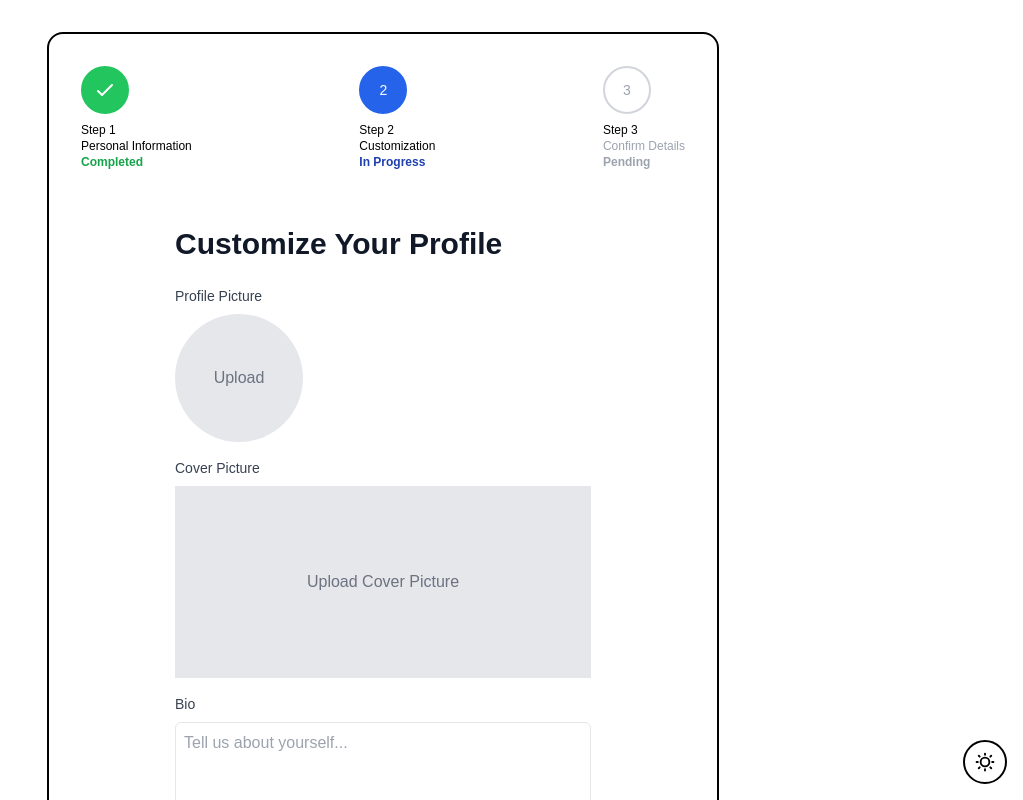
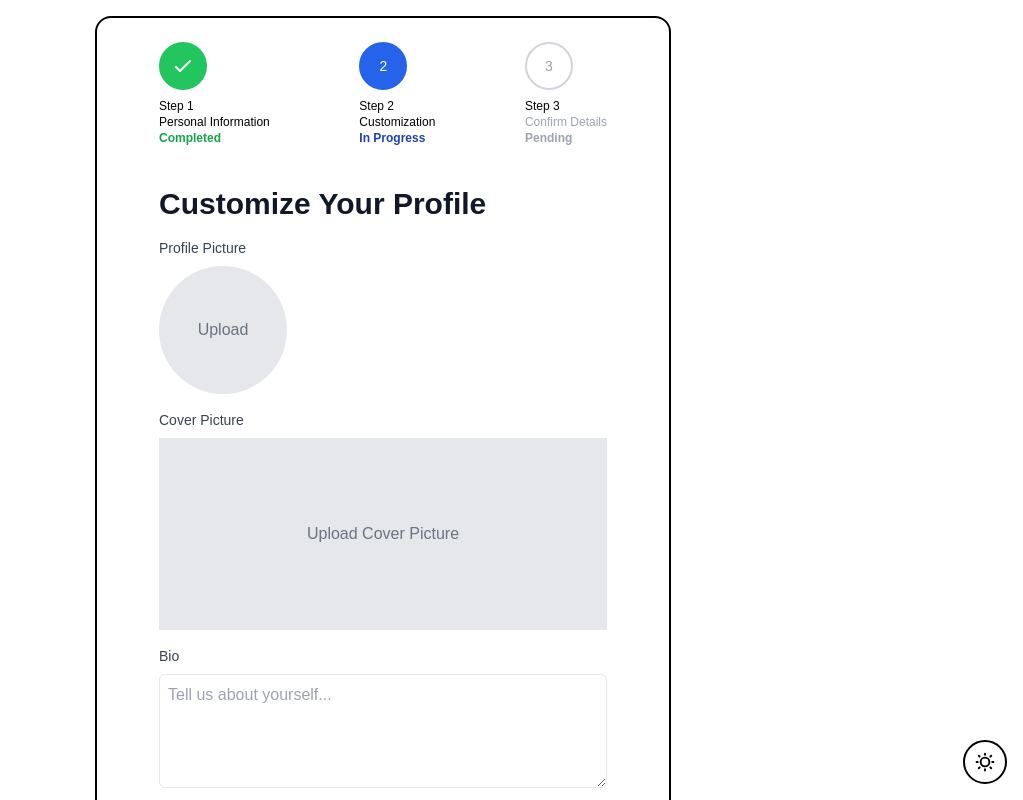
Before and after one commit to jmmarcuis/Hey---A-Social-Media-App-written-with-NextJS, a Next.js app in the folder chatapp/: page /completeProfile/customization in a window 1280 px wide. Shown: the top 800 px of the page, without its empty margins (257-1280 px from the left). Built offline with nearby package versions, Linux system fonts and the light colour scheme.

Commit message:
updated completion profile

```diff
--- a/chatapp/src/app/(auth)/completeProfile/customization/page.tsx
+++ b/chatapp/src/app/(auth)/completeProfile/customization/page.tsx
@@ -1,7 +1,7 @@
 "use client";
 import { useContext, useState } from 'react';
 import { useRouter } from 'next/navigation';
-import { ProfileContext } from '@/app/contexts/completeProfileContext';// Adjust import path as needed
+import { ProfileContext } from '@/app/contexts/CompleteProfileContext';// Adjust import path as needed
 
 export default function CustomizeProfilePage() {
     const router = useRouter();
@@ -86,7 +86,7 @@ export default function CustomizeProfilePage() {
             }
 
             // Navigate to next page
-            router.push('/completeProfile/confirmProfile');
+            router.push('/completeprofile/confirmProfile');
         } catch (error) {
             // Handle upload errors
             console.error('Profile picture upload failed', error);
@@ -96,11 +96,11 @@ export default function CustomizeProfilePage() {
 
     // Go back function
     const goBack = () => {
-        router.push('/completeProfile/personalinfo');
+        router.push('/completeprofile/personalinfo');
     };
 
     return (
-        <div className="max-w-md mx-auto p-4 space-y-6">
+        <div className="max-w-md mx-auto mt-4 ">
             <h1 className="text-2xl md:text-3xl font-bold text-gray-900 dark:text-white mb-4">
                 Customize Your Profile
             </h1>
--- a/chatapp/src/app/(auth)/completeProfile/page.tsx
+++ b/chatapp/src/app/(auth)/completeProfile/page.tsx
@@ -1,6 +1,7 @@
 "use client";
 
 import ThemeToggle from '@/app/components/icons/ThemeToggle';
+// ! Remove this if only we are done with finishing the complete profile function!
 // import withAuth from '@/app/utils/hoc';
 
 function CompleteProfile() {
@@ -8,7 +9,6 @@ function CompleteProfile() {
     return (
         <div className="h-screen flex items-center flex-col justify-center bg-white dark:bg-black">
             <h1 className='my-3 text-black dark:text-white'>Hello if you are here that means that you have logged in successfully</h1>
-
             <ThemeToggle />
         </div>
     );
--- a/chatapp/src/app/(auth)/completeProfile/personalinfo/page.tsx
+++ b/chatapp/src/app/(auth)/completeProfile/personalinfo/page.tsx
@@ -2,7 +2,7 @@
 import { useContext, useEffect } from 'react';
 import { useRouter } from 'next/navigation';
 import { useForm } from 'react-hook-form';
-import { ProfileContext } from '../../../contexts/completeProfileContext';
+import { ProfileContext } from '../../../contexts/CompleteProfileContext';
 import { ProfilePayload } from '../../../validators/profileValidation';
 
 export default function PersonalInfoPage() {
@@ -22,7 +22,7 @@ export default function PersonalInfoPage() {
 
     const onSubmit = (data: ProfilePayload) => {
         profileContext?.updateProfileData(data);
-        router.push('/completeProfile/customization');
+        router.push('/completeprofile/customization');
     };
 
     useEffect(() => {
@@ -33,7 +33,7 @@ export default function PersonalInfoPage() {
 
 
     return (
-        <div className="max-w-md mx-auto -mt-4 ">
+        <div className="max-w-md mx-auto  ">
             <h1 className="text-2xl md:text-3xl font-bold text-gray-900 dark:text-white mb-2">
                 Tell us more about yourself
             </h1>
@@ -50,9 +50,10 @@ export default function PersonalInfoPage() {
                             placeholder="Enter your first name"
                             {...register('firstName', { required: true, minLength: 3, maxLength: 30 })}
                             className={`w-full px-4 py-3 rounded-lg border ${errors.firstName ? 'border-red-500' : 'border-gray-300'} dark:border-gray-600
-                                focus:ring-2 focus:ring-black focus:border-transparent dark:bg-gray-700
-                               text-gray-600 dark:text-white placeholder-gray-400 dark:placeholder-gray-400 `}
+        focus:ring-2 focus:ring-black focus:outline-none focus:border-transparent dark:bg-gray-700
+        text-gray-600 dark:text-white placeholder-gray-400 dark:placeholder-gray-400`}
                         />
+
                         {errors.firstName && <span className="text-red-500">First name is required</span>}
                     </div>
                     <div>
@@ -65,7 +66,7 @@ export default function PersonalInfoPage() {
                             placeholder="Enter your last name"
                             {...register('lastName', { required: true, minLength: 3, maxLength: 30 })}
                             className={`w-full px-4 py-3 rounded-lg border ${errors.lastName ? 'border-red-500' : 'border-gray-300'} dark:border-gray-600
-                                focus:ring-2 focus:ring-black focus:border-transparent dark:bg-gray-700
+                                focus:ring-2 focus:ring-black  focus:outline-none focus:border-transparent dark:bg-gray-700
                                text-gray-600 dark:text-white placeholder-gray-400 dark:placeholder-gray-400`}
                         />
                         {errors.lastName && <span className="text-red-500">Last name is required</span>}
@@ -98,7 +99,7 @@ export default function PersonalInfoPage() {
                             type="date"
                             {...register('dateOfBirth', { required: true })}
                             className={`w-full px-4 py-3 rounded-lg border ${errors.dateOfBirth ? 'border-red-500' : 'border-gray-300'} dark:border-gray-600
-                                focus:ring-2 focus:ring-black focus:border-transparent dark:bg-gray-700
+                                focus:ring-2 focus:ring-black focus:border-transparent  focus:outline-none dark:bg-gray-700
                             text-gray-600    dark:text-white placeholder-gray-800 dark:placeholder-gray-400`}
                         />
                         {errors.dateOfBirth && <span className="text-red-500">Date of birth is required</span>}
--- a/chatapp/src/app/(auth)/layout.tsx
+++ b/chatapp/src/app/(auth)/layout.tsx
@@ -5,10 +5,10 @@ import ThemeToggle from '../components/icons/ThemeToggle';
 
 export default function CompleteProfileLayout({ children }: { children: ReactNode }) {
     return (
-        <div className="min-h-screen flex place-content-center items-center justify-center p-4 md:p-8 bg-white dark:bg-black relative ">
-            <div className="w-full max-w-2xl h-full max-h-4xl    border-black border-2 bg-white dark:bg-black rounded-2xl  p-6 md:p-8 ">
+        <div className="min-h-screen flex place-content-center items-center justify-center p-4   bg-white dark:bg-black relative ">
+            <div className="w-full max-w-xl h-full max-h-4xl    border-black border-2 bg-white dark:bg-black rounded-2xl  p-6  ">
                 <Stepper />
-                <div className="flex-1 mt-4">{children}</div>
+                <div className="  mt-4">{children}</div>
 
             </div>
 
--- a/chatapp/src/app/components/completeProfile/Stepper.tsx
+++ b/chatapp/src/app/components/completeProfile/Stepper.tsx
@@ -30,7 +30,7 @@ const Stepper = () => {
     };
 
     return (
-        <div className="w-full mb-10">
+        <div className="max-w-md mx-auto mb-10">
             <div className="flex justify-between">
                 {steps.map((step, index) => (
                     <div key={step.id} className="flex items-center">
--- a/chatapp/src/app/layout.tsx
+++ b/chatapp/src/app/layout.tsx
@@ -2,7 +2,7 @@ import type { Metadata } from "next";
 import localFont from "next/font/local";
 import "./globals.css";
 import { ThemeProvider } from "./contexts/ThemeContext";
-import { ProfileProvider } from "./contexts/completeProfileContext";
+import { ProfileProvider } from "./contexts/CompleteProfileContext";
 
 const geistSans = localFont({
   src: "./fonts/GeistVF.woff",
--- a/chatapp/src/app/validators/profileValidation.ts
+++ b/chatapp/src/app/validators/profileValidation.ts
@@ -1,6 +1,12 @@
 // src/validations/profileValidation.ts
 "use client"
 import { z } from 'zod';
+
+// Define a constant for the minimum age requirement
+const MIN_AGE = 13;
+
+const today = new Date();
+const minDate = new Date(today.getFullYear() - MIN_AGE, today.getMonth(), today.getDate());
 
 export const profileSchema = z.object({
   firstName: z.string()
@@ -19,7 +25,10 @@ export const profileSchema = z.object({
     .optional(), // Allow null or undefined to enable default value in Mongoose
   gender: z.enum(["male", "female", "other"]),
   dateOfBirth: z.date()
+    .max(today, "Date of birth cannot be in the future")
+    .refine(date => date <= minDate, {
+      message: `You must be at least ${MIN_AGE} years old`,
+    }),
 });
 
-
 export type ProfilePayload = z.infer<typeof profileSchema>;
```
